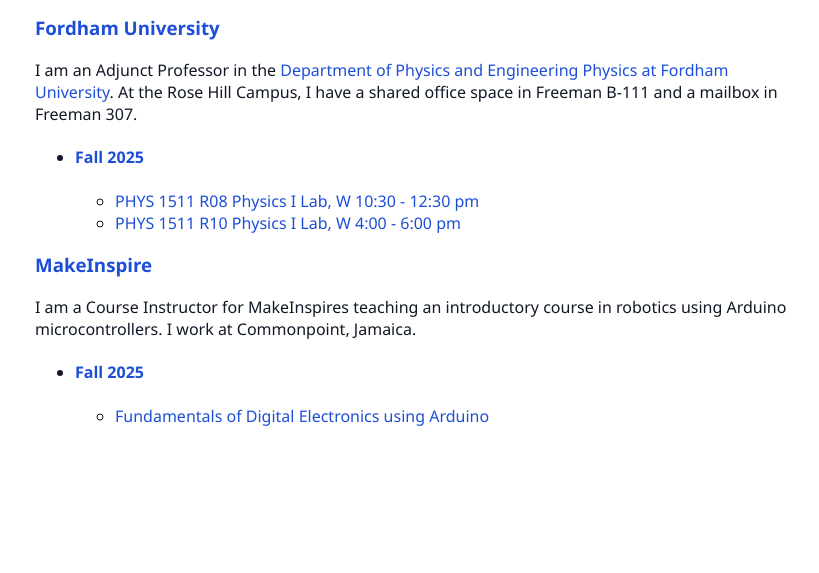
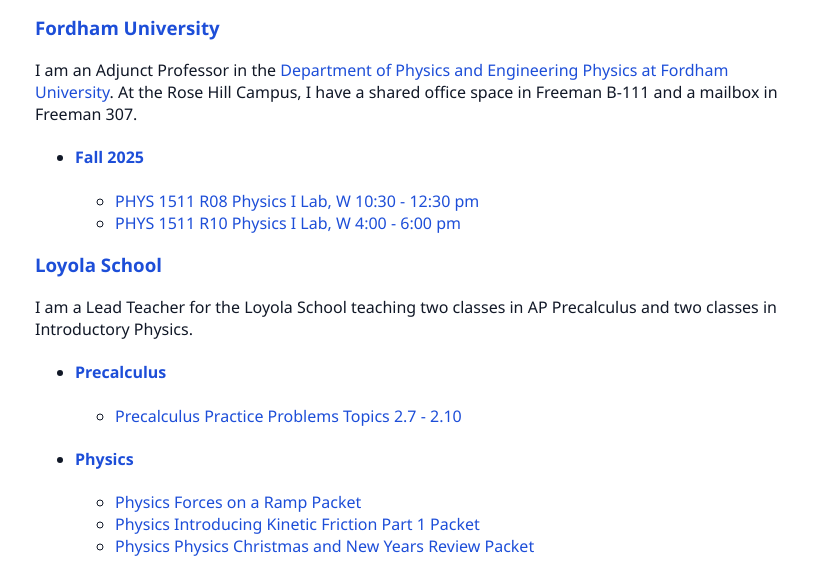
Before and after one commit to jbierowiec/jan_academia, a plain HTML site: page pages/teaching.html in a window 1280 px wide. Shown: the part 316-889 px from the top of the page, without its empty margins (221-1040 px from the left). Before the commit the page ends 800 px from the top, so only its background shows below. Drawn offline with Linux system fonts and the light colour scheme.

Commit message:
updated teaching and academia files, also added some more PDFs to showcase my work

```diff
--- a/pages/teaching.html
+++ b/pages/teaching.html
@@ -56,21 +56,45 @@
       </ul>
     </div>
 
-    <h3>MakeInspire</h3>
+    <h3>Loyola School</h3>
     <p>
-      I am a Course Instructor for MakeInspires teaching an introductory course
-      in robotics using Arduino microcontrollers. I work at Commonpoint,
-      Jamaica.
+      I am a Lead Teacher for the Loyola School teaching two classes in AP
+      Precalculus and two classes in Introductory Physics.
     </p>
 
     <div>
       <ul>
         <li>
-          <h4><b>Fall 2025</b></h4>
+          <h4><b>Precalculus</b></h4>
         </li>
         <ul>
           <li>
-            <a href="#">Fundamentals of Digital Electronics using Arduino</a>
+            <a
+              href="/jan_academia/files/Precalculus_Practice_Problems_Topics_2.7-2.10.pdf"
+              >Precalculus Practice Problems Topics 2.7 - 2.10</a
+            >
+          </li>
+        </ul>
+        <li>
+          <h4><b>Physics</b></h4>
+        </li>
+        <ul>
+          <li>
+            <a href="/jan_academia/files/Physics_Forces_on_a_Ramp_Packet.pdf"
+              >Physics Forces on a Ramp Packet</a
+            >
+          </li>
+          <li>
+            <a
+              href="/jan_academia/files/Physics_Introducing_Kinetic_Friction_Part_1_Packet.pdf"
+              >Physics Introducing Kinetic Friction Part 1 Packet</a
+            >
+          </li>
+          <li>
+            <a
+              href="/jan_academia/files/Physics_Christmas_and_New_Years_Review_Packet.pdf"
+              >Physics Physics Christmas and New Years Review Packet</a
+            >
           </li>
         </ul>
       </ul>
```
Also changed, not shown: pages/academia.html (+1 -1 lines), pages/contact.html (+1 -1 lines), 4 other files.
